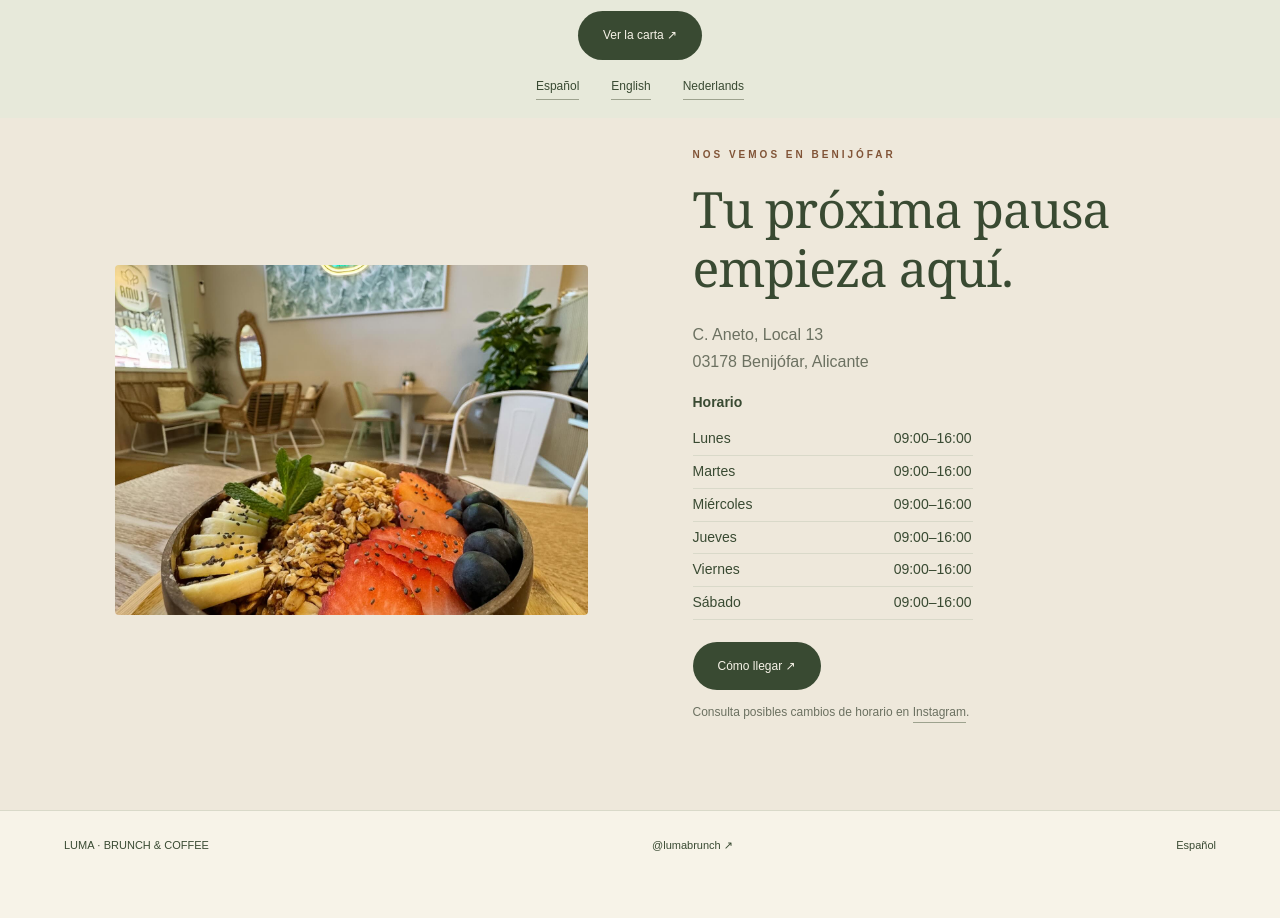
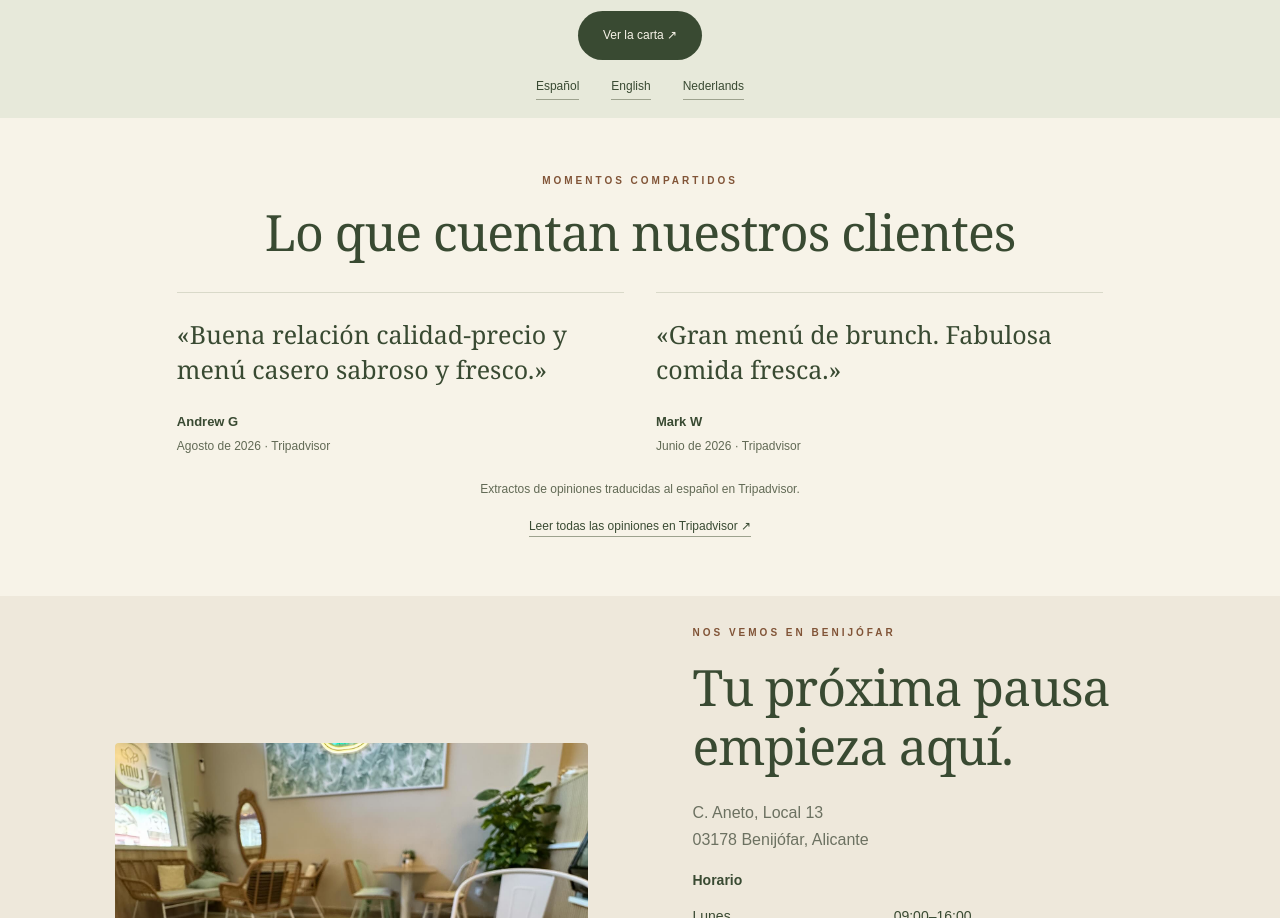
Before and after one commit to Lumabrunch/luma-website, a plain HTML site: page index.html in a window 1280 px wide. Shown: the part 1951-2869 px from the top of the page. Before the commit the page ends 2830 px from the top, so only its background shows below. Drawn offline with Linux system fonts and the light colour scheme.

Commit message:
Preview a compact section with two attributed guest reviews

```diff
--- a/index.html
+++ b/index.html
@@ -1,5 +1,21 @@
 <!doctype html><html lang="es">
 <head><meta charset="utf-8"><meta name="viewport" content="width=device-width,initial-scale=1"><title>Luma Brunch · Tu momento Luma</title><meta name="description" content="Descubre Luma Brunch en Benijófar, su carta de desayunos y brunch y cómo llegar."><link rel="icon" type="image/jpeg" href="3a61ebc2e5134f5b.jpg"><link rel="stylesheet" href="styles.css">
+<style>
+.reviews { max-width: 1080px; margin: 0 auto; padding: 54px 6% 58px; text-align: center; }
+.reviews h2 { margin-top: 14px; }
+.review-grid { display: grid; grid-template-columns: repeat(2, minmax(0, 1fr)); gap: 32px; margin: 30px 0 22px; text-align: left; }
+.review { margin: 0; padding: 24px 0 0; border-top: 1px solid var(--line); }
+.review blockquote { margin: 0 0 24px; }
+.review blockquote p { font: normal 25px/1.4 Georgia, serif; margin: 0; }
+.review figcaption strong { display: block; font-size: 13px; }
+.review figcaption span { display: block; margin-top: 3px; color: #626a55; font-size: 12px; }
+.review-source { color: #626a55; font-size: 12px; margin-bottom: 12px; }
+@media(max-width: 700px) {
+  .reviews { padding: 38px 7% 42px; }
+  .review-grid { grid-template-columns: 1fr; gap: 26px; }
+  .review blockquote p { font-size: 23px; }
+}
+</style>
 </head>
 <body><a class="skip" href="#contenido">Saltar al contenido</a>
 <header><a class="brand" href="#"><img src="3a61ebc2e5134f5b.jpg" alt=""><span>LUMA<small>BRUNCH &amp; COFFEE</small></span></a>
@@ -25,6 +41,23 @@
       <a class="textlink" lang="nl" href="https://drive.google.com/file/d/1foYVAHyxKutJrQhk7bZ4wp5DQarCorNm/view" target="_blank" rel="noopener">Nederlands</a>
     </nav>
   </div>
+</section>
+
+<section class="reviews" aria-labelledby="reviews-title">
+  <div class="eyebrow">Momentos compartidos</div>
+  <h2 id="reviews-title">Lo que cuentan nuestros clientes</h2>
+  <div class="review-grid">
+    <figure class="review">
+      <blockquote><p>«Buena relación calidad-precio y menú casero sabroso y fresco.»</p></blockquote>
+      <figcaption><strong>Andrew G</strong><span>Agosto de 2026 · Tripadvisor</span></figcaption>
+    </figure>
+    <figure class="review">
+      <blockquote><p>«Gran menú de brunch. Fabulosa comida fresca.»</p></blockquote>
+      <figcaption><strong>Mark W</strong><span>Junio de 2026 · Tripadvisor</span></figcaption>
+    </figure>
+  </div>
+  <p class="review-source">Extractos de opiniones traducidas al español en Tripadvisor.</p>
+  <a class="textlink" href="https://www.tripadvisor.es/Restaurant_Review-g2419912-d27732851-Reviews-Luma_Brunch-Benijofar_Province_of_Alicante_Valencian_Community.html" target="_blank" rel="noopener">Leer todas las opiniones en Tripadvisor ↗</a>
 </section>
 <section class="visit" id="visitanos"><img src="bowl-acai.jpg" alt="Bol de açaí de Luma Brunch" loading="lazy"><div><div class="eyebrow">Nos vemos en Benijófar</div><h2>Tu próxima pausa<br>empieza aquí.</h2><p>C. Aneto, Local 13<br>03178 Benijófar, Alicante</p><table style="width:100%;max-width:280px;border-collapse:collapse;margin:16px 0 22px;font-size:14px">
   <caption style="text-align:left;font-weight:bold;padding-bottom:8px">Horario</caption>
```
